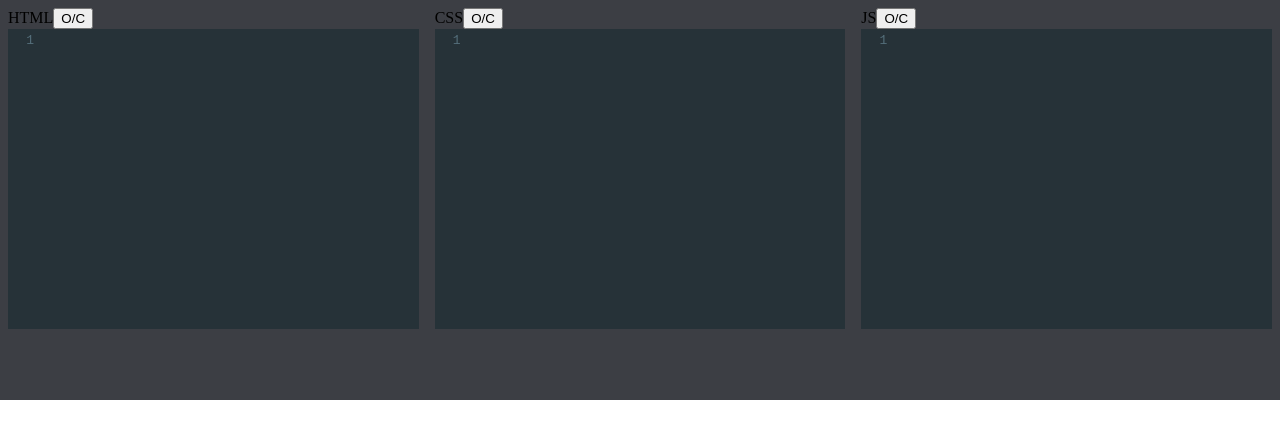
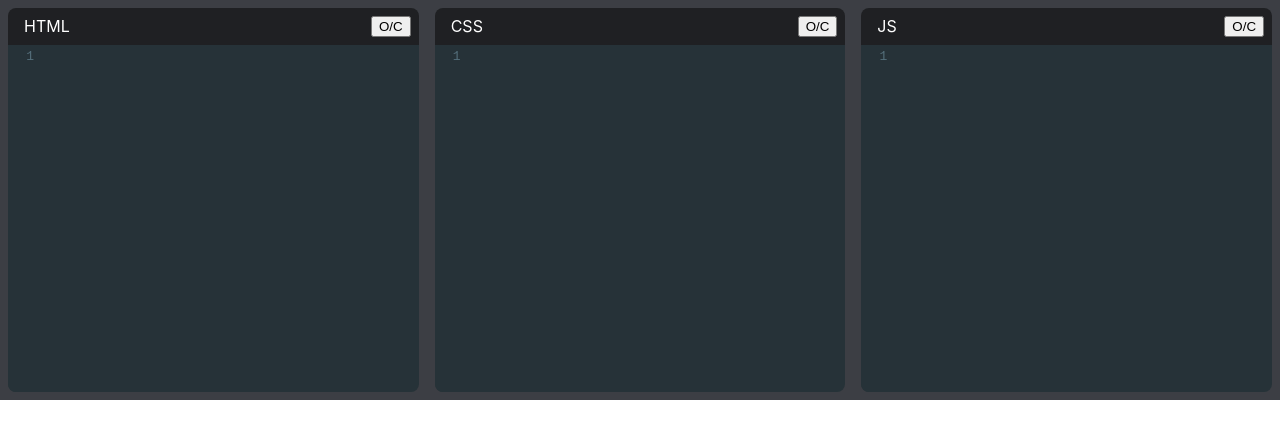
Before and after one commit to alexleybourne/ReactCodepen, a React (Create React App) app: page / in a window 1280 px wide. Shown: the top 438 px of the page. Built offline with nearby package versions, Linux system fonts and the light colour scheme.

Commit message:
Wow it works

```diff
--- a/src/components/App.js
+++ b/src/components/App.js
@@ -6,6 +6,15 @@ function App() {
   const [html, setHtml] = useState('')
   const [css, setCss] = useState('')
   const [javascript, setJavascript] = useState('')
+
+  const srcDoc = `
+    <html>
+      <body>${html}</body>
+      <style>${css}</style>
+      <script>${javascript}</script>
+    </html>
+
+  `
 
   return (
     <>
@@ -31,6 +40,7 @@ function App() {
       </div>
       <div className="pane">
         <iframe
+          srcDoc={srcDoc}
           title="output"
           sandbox="allow-scripts"
           frameBorder="0"
--- a/src/index.css
+++ b/src/index.css
@@ -1,5 +1,6 @@
 body {
   margin: 0;
+  font-family: -apple-system, BlinkMacSystemFont, 'Segoe UI', Roboto, Oxygen, Ubuntu, Cantarell, 'Open Sans', 'Helvetica Neue', sans-serif;
   -webkit-font-smoothing: antialiased;
   -moz-osx-font-smoothing: grayscale;
 }
@@ -20,4 +21,24 @@ body {
   display: flex;
   flex-direction: column;
   padding: .5rem;
+  background-color:hsl(225, 6%, 25%);
 }
+
+.editor-title {
+  color: white;
+  display: flex;
+  justify-content: space-between;
+  background-color: hsl(225, 6%, 13%);
+  padding: .5rem .5rem .5rem 1rem;
+  border-radius: .5rem .5rem 0 0;
+}
+
+.code-mirror-wrapper {
+  flex-grow: 1;
+  border-radius: 0 0 .5rem .5rem;
+  overflow: hidden;
+}
+
+.CodeMirror {
+  height: 100% !important;
+}
```
